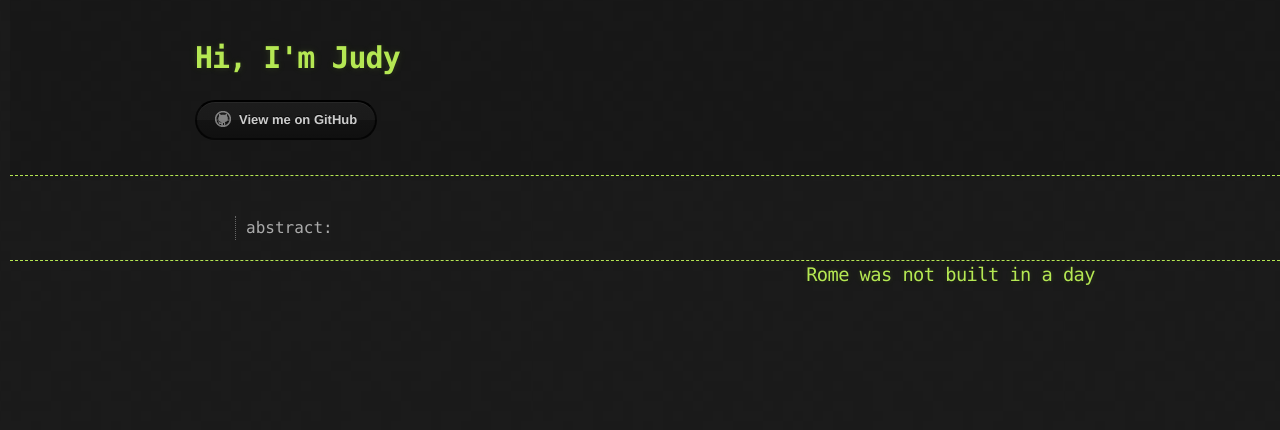
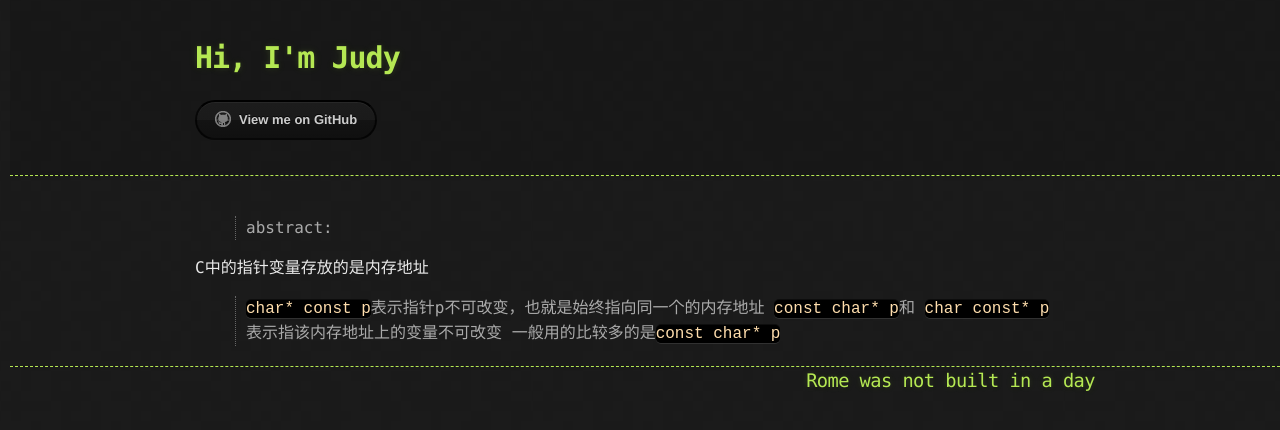
Before and after one commit to Shl4046/Shl4046.github.io, a Jekyll site: the page built from _posts/languages/2017-10-05-c.md, in a window 1280 px wide. Shown: the top 430 px of the page. Built offline with Jekyll 4.4.1, drawn with Linux system fonts in a browser that asks for light colours.

Commit message:
Update 2017-10-05-c.md

```diff
--- a/_posts/languages/2017-10-05-c.md
+++ b/_posts/languages/2017-10-05-c.md
@@ -4,3 +4,8 @@ title:  "c"
 category: "languages"
 ---
 > abstract:
+
+C中的指针变量存放的是内存地址
+> `char* const p`表示指针p不可改变，也就是始终指向同一个的内存地址
+> `const char* p`和 `char const* p`表示指该内存地址上的变量不可改变
+> 一般用的比较多的是`const char* p`
```
